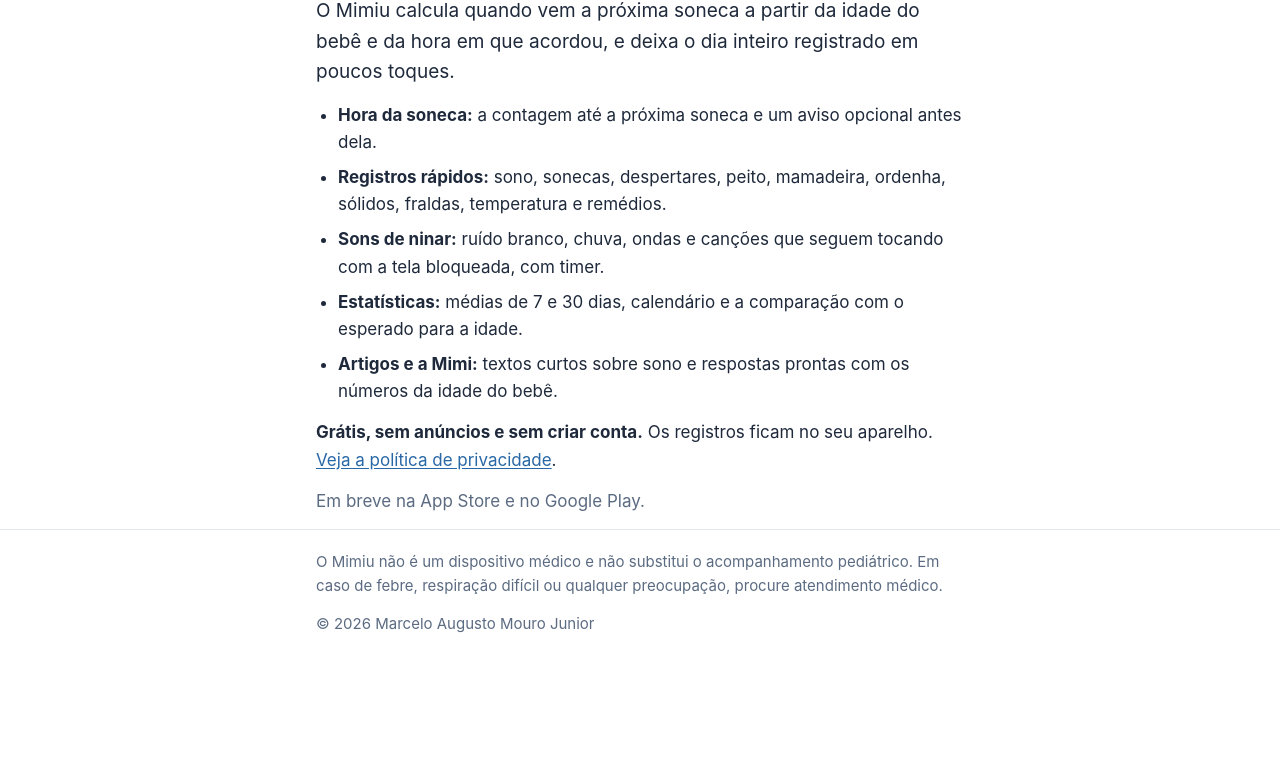
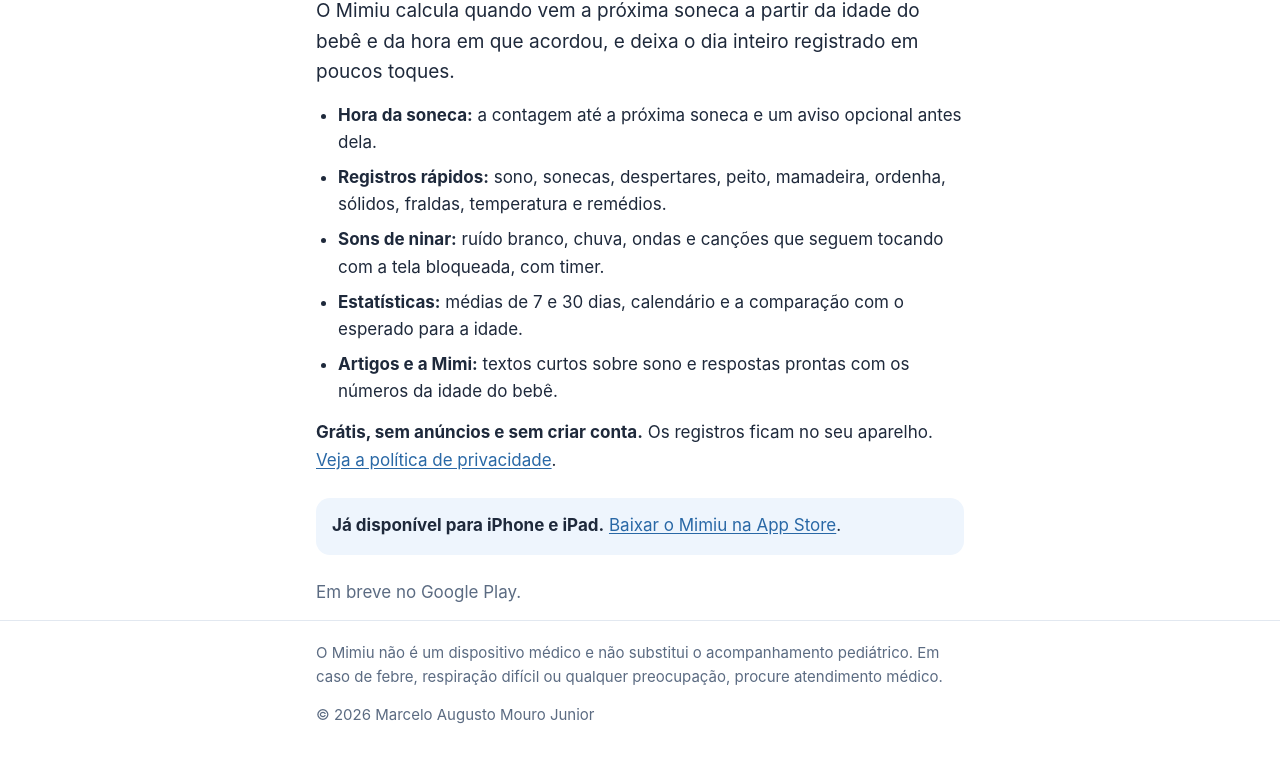
Before and after one commit to marcelomourojr/mimiu-site, a plain HTML site: page index.html in a window 1280 px wide. Shown: the part 107-868 px from the top of the page. Before the commit the page ends 800 px from the top, so only its background shows below. Drawn offline with Linux system fonts and the light colour scheme.

Commit message:
Site do Mimiu: política e suporte

```diff
--- a/index.html
+++ b/index.html
@@ -31,7 +31,10 @@
   <li><strong>Artigos e a Mimi:</strong> textos curtos sobre sono e respostas prontas com os números da idade do bebê.</li>
 </ul>
 <p><strong>Grátis, sem anúncios e sem criar conta.</strong> Os registros ficam no seu aparelho. <a href="privacidade.html">Veja a política de privacidade</a>.</p>
-<p class="muted">Em breve na App Store e no Google Play.</p>
+<div class="callout">
+  <p><strong>Já disponível para iPhone e iPad.</strong> <a href="https://apps.apple.com/br/app/id6818666790">Baixar o Mimiu na App Store</a>.</p>
+</div>
+<p class="muted">Em breve no Google Play.</p>
   </main>
   <footer class="site">
     <div class="wrap">
```
